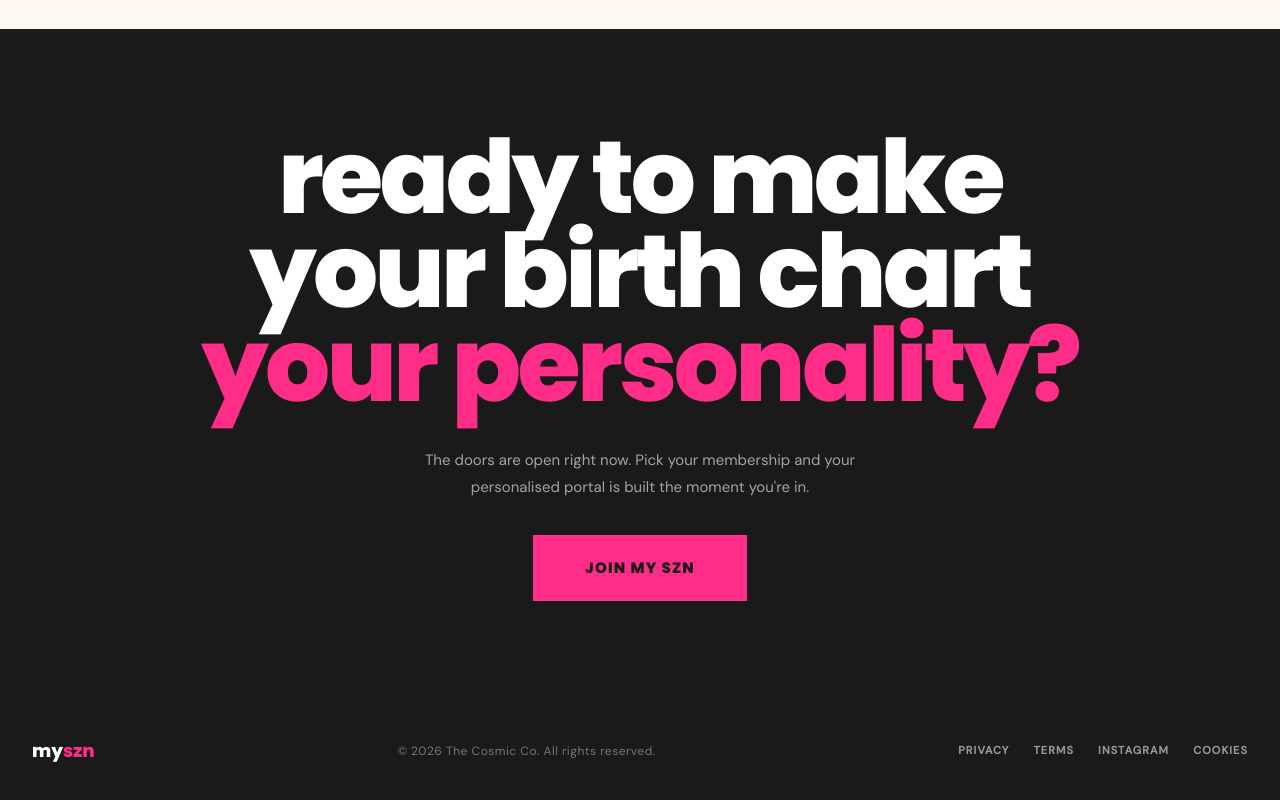
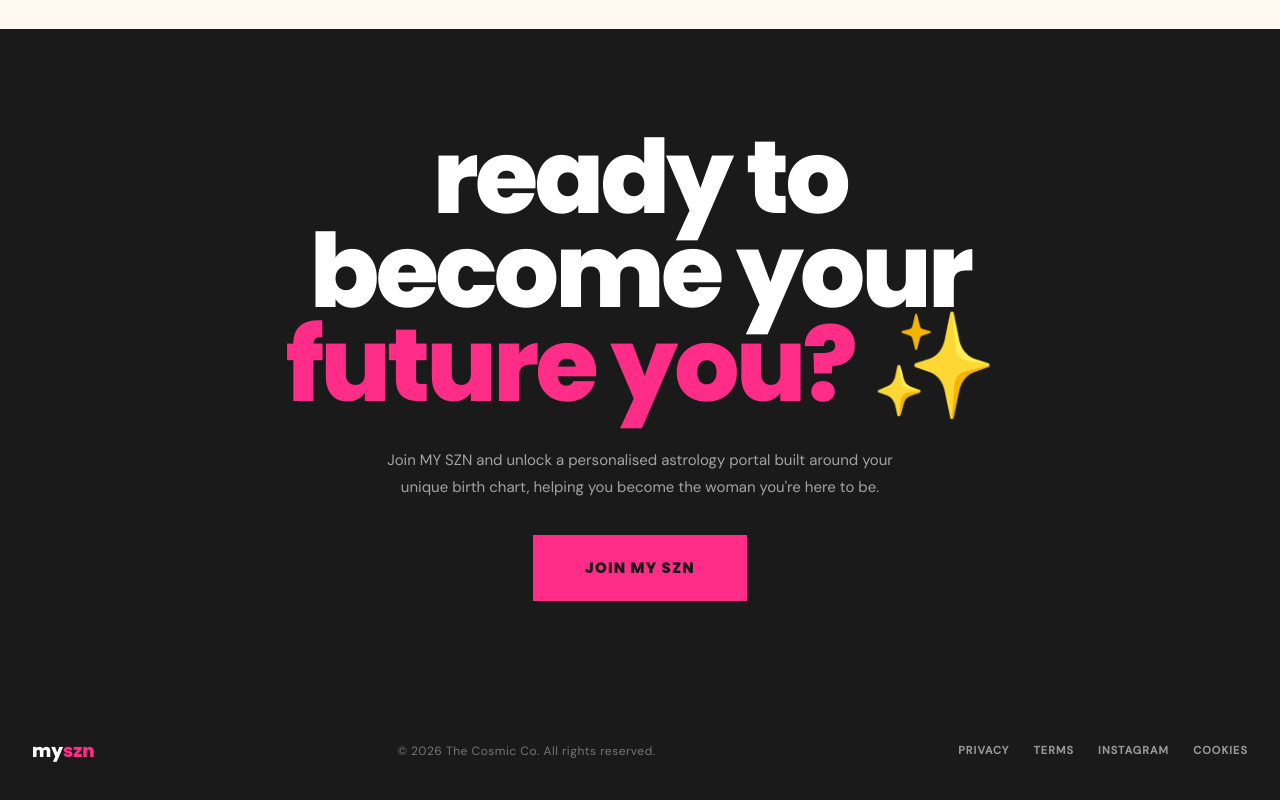
Before and after one commit to betty-myszn/szn-app, a Next.js app: page / in a window 1280 px wide. Shown: the part 4730-5530 px from the top of the page. Built offline with nearby package versions, Linux system fonts and the light colour scheme; no server answers.

Commit message:
Rework the closing CTA copy around "Future You"
Swap the heading to "ready to become your Future You?" and the
doors-open supporting line to the MY SZN portal pitch. Layout, line
structure and pink accent unchanged.

Co-Authored-By: Claude Opus 4.8 <noreply@anthropic.com>

```diff
--- a/src/app/page.tsx
+++ b/src/app/page.tsx
@@ -485,11 +485,11 @@ export default function Home() {
       >
         <div className="bleed-content max-w-4xl mx-auto">
           <h2 className="display" style={{ fontSize: "clamp(40px, 8vw, 104px)", color: "#fff" }}>
-            ready to make
+            ready to
             <br />
-            your birth chart
+            become your
             <br />
-            <span className="pk">your personality?</span>
+            <span className="pk">Future You? ✨</span>
           </h2>
           <p
             style={{
@@ -501,7 +501,7 @@ export default function Home() {
             }}
           >
             {enrolmentOpen
-              ? "The doors are open right now. Pick your membership and your personalised portal is built the moment you're in."
+              ? "Join MY SZN and unlock a personalised astrology portal built around your unique birth chart, helping you become the woman you're here to be."
               : "Join the waitlist and you'll be first through the doors when they open. You sign up with your birth date, time and place, and that builds the whole portal around you."}
           </p>
           {enrolmentOpen ? (
```
